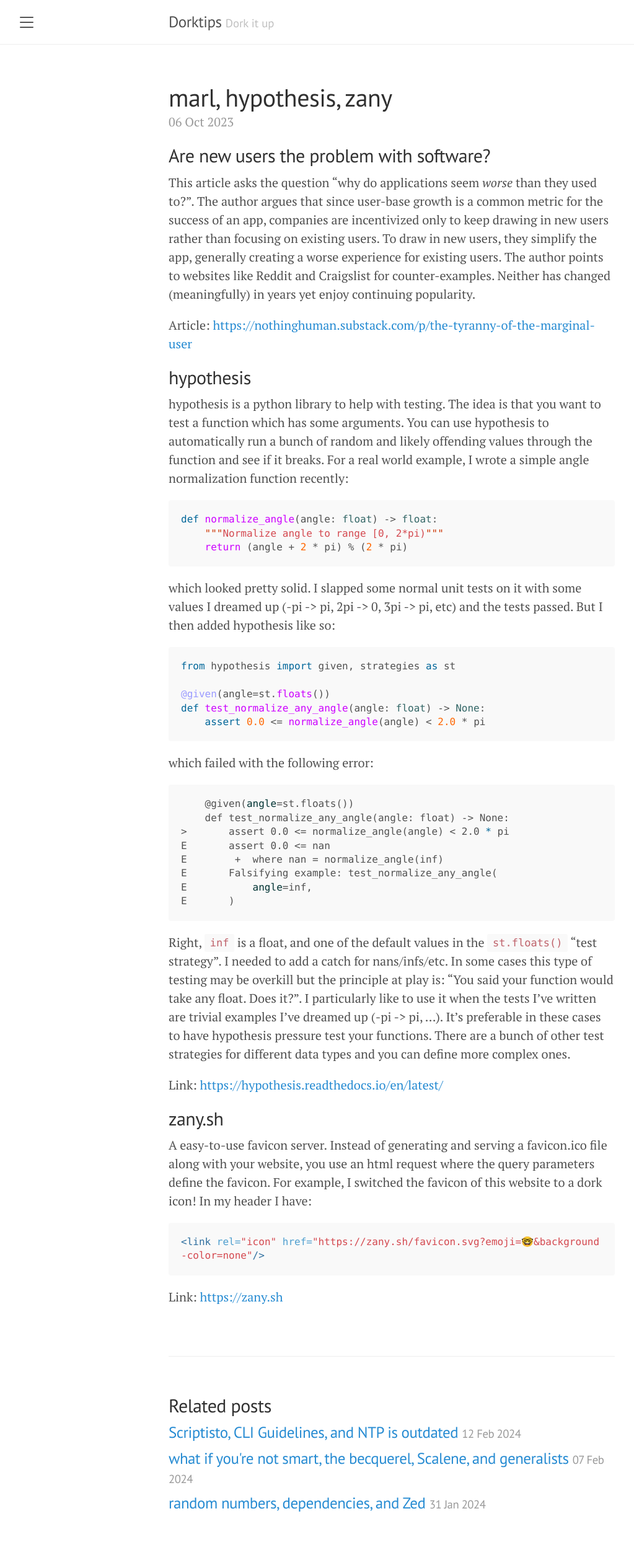
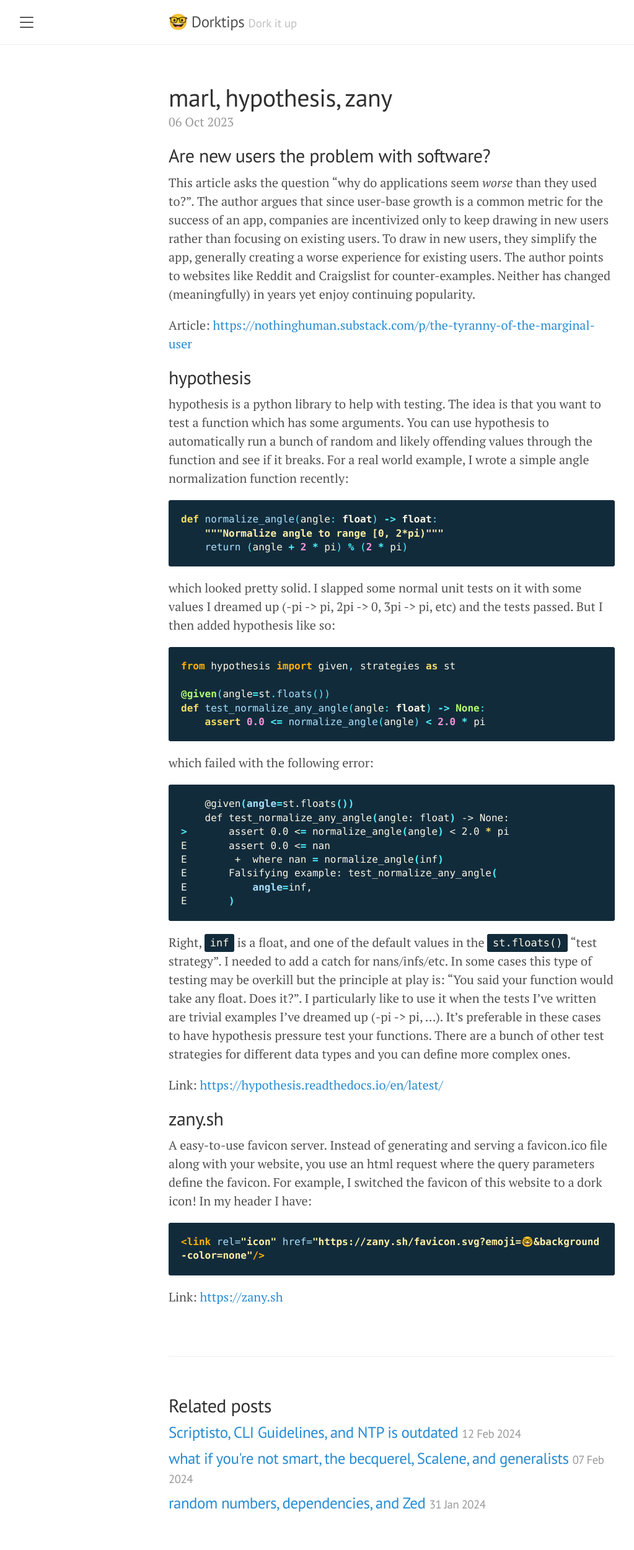
Before and after one commit to nsbruce/dorktips, a Jekyll site: the page built from _posts/2023-10-06-marl-hypothesis-zany.md, in a window 1280 px wide. Shown: the whole page at 62% size, without its empty margins (8-1031 px from the left). Built offline with Jekyll 4.4.1, drawn with Linux system fonts in a browser that asks for light colours.

Commit message:
Feat/beautify (#2)
* Trying out colors

* Minor beautifications

---------

Co-authored-by: Nicholas Bruce <nicholas.bruce@nrc-cnrc.gc.ca>

```diff
--- a/_layouts/default.html
+++ b/_layouts/default.html
@@ -13,7 +13,7 @@
       <div class="masthead">
         <div class="container">
           <h3 class="masthead-title">
-            <a href="{{ site.baseurl }}/" title="Home">{{ site.title }}</a>
+            <a href="{{ site.baseurl }}/" title="Home">🤓 {{ site.title }}</a>
             <small>{{ site.tagline }}</small>
           </h3>
         </div>
--- a/public/css/poole.css
+++ b/public/css/poole.css
@@ -155,8 +155,8 @@ pre {
 code {
   padding: .25em .5em;
   font-size: 85%;
-  color: #bf616a;
-  background-color: #f9f9f9;
+  color: #faf6e4;
+  background-color: #122b3b;
   border-radius: 3px;
 }
 pre {
--- a/public/css/syntax.css
+++ b/public/css/syntax.css
@@ -1,65 +1,176 @@
-.highlight .hll { background-color: #ffc; }
-.highlight .c { color: #999; } /* Comment */
-.highlight .err { color: #a00; background-color: #faa } /* Error */
-.highlight .k { color: #069; } /* Keyword */
-.highlight .o { color: #555 } /* Operator */
-.highlight .cm { color: #09f; font-style: italic } /* Comment.Multiline */
-.highlight .cp { color: #099 } /* Comment.Preproc */
-.highlight .c1 { color: #999; } /* Comment.Single */
-.highlight .cs { color: #999; } /* Comment.Special */
-.highlight .gd { background-color: #fcc; border: 1px solid #c00 } /* Generic.Deleted */
-.highlight .ge { font-style: italic } /* Generic.Emph */
-.highlight .gr { color: #f00 } /* Generic.Error */
-.highlight .gh { color: #030; } /* Generic.Heading */
-.highlight .gi { background-color: #cfc; border: 1px solid #0c0 } /* Generic.Inserted */
-.highlight .go { color: #aaa } /* Generic.Output */
-.highlight .gp { color: #009; } /* Generic.Prompt */
-.highlight .gs { } /* Generic.Strong */
-.highlight .gu { color: #030; } /* Generic.Subheading */
-.highlight .gt { color: #9c6 } /* Generic.Traceback */
-.highlight .kc { color: #069; } /* Keyword.Constant */
-.highlight .kd { color: #069; } /* Keyword.Declaration */
-.highlight .kn { color: #069; } /* Keyword.Namespace */
-.highlight .kp { color: #069 } /* Keyword.Pseudo */
-.highlight .kr { color: #069; } /* Keyword.Reserved */
-.highlight .kt { color: #078; } /* Keyword.Type */
-.highlight .m { color: #f60 } /* Literal.Number */
-.highlight .s { color: #d44950 } /* Literal.String */
-.highlight .na { color: #4f9fcf } /* Name.Attribute */
-.highlight .nb { color: #366 } /* Name.Builtin */
-.highlight .nc { color: #0a8; } /* Name.Class */
-.highlight .no { color: #360 } /* Name.Constant */
-.highlight .nd { color: #99f } /* Name.Decorator */
-.highlight .ni { color: #999; } /* Name.Entity */
-.highlight .ne { color: #c00; } /* Name.Exception */
-.highlight .nf { color: #c0f } /* Name.Function */
-.highlight .nl { color: #99f } /* Name.Label */
-.highlight .nn { color: #0cf; } /* Name.Namespace */
-.highlight .nt { color: #2f6f9f; } /* Name.Tag */
-.highlight .nv { color: #033 } /* Name.Variable */
-.highlight .ow { color: #000; } /* Operator.Word */
-.highlight .w { color: #bbb } /* Text.Whitespace */
-.highlight .mf { color: #f60 } /* Literal.Number.Float */
-.highlight .mh { color: #f60 } /* Literal.Number.Hex */
-.highlight .mi { color: #f60 } /* Literal.Number.Integer */
-.highlight .mo { color: #f60 } /* Literal.Number.Oct */
-.highlight .sb { color: #c30 } /* Literal.String.Backtick */
-.highlight .sc { color: #c30 } /* Literal.String.Char */
-.highlight .sd { color: #c30; font-style: italic } /* Literal.String.Doc */
-.highlight .s2 { color: #c30 } /* Literal.String.Double */
-.highlight .se { color: #c30; } /* Literal.String.Escape */
-.highlight .sh { color: #c30 } /* Literal.String.Heredoc */
-.highlight .si { color: #a00 } /* Literal.String.Interpol */
-.highlight .sx { color: #c30 } /* Literal.String.Other */
-.highlight .sr { color: #3aa } /* Literal.String.Regex */
-.highlight .s1 { color: #c30 } /* Literal.String.Single */
-.highlight .ss { color: #fc3 } /* Literal.String.Symbol */
-.highlight .bp { color: #366 } /* Name.Builtin.Pseudo */
-.highlight .vc { color: #033 } /* Name.Variable.Class */
-.highlight .vg { color: #033 } /* Name.Variable.Global */
-.highlight .vi { color: #033 } /* Name.Variable.Instance */
-.highlight .il { color: #f60 } /* Literal.Number.Integer.Long */
-
-.css .o,
-.css .o + .nt,
-.css .nt + .nt { color: #999; }
+.highlight table td { padding: 5px; }
+.highlight table pre { margin: 0; }
+.highlight {
+  color: #faf6e4;
+  background-color: #122b3b;
+}
+.highlight .gl {
+  color: #dee5e7;
+  background-color: #4e5d62;
+}
+.highlight .gp {
+  color: #a8e1fe;
+  font-weight: bold;
+}
+.highlight .c, .highlight .ch, .highlight .cd, .highlight .cm, .highlight .cpf, .highlight .c1, .highlight .cs {
+  color: #6c8b9f;
+  font-style: italic;
+}
+.highlight .cp {
+  color: #b2fd6d;
+  font-weight: bold;
+}
+.highlight .err {
+  color: #fefeec;
+  background-color: #cc0000;
+}
+.highlight .gr {
+  color: #cc0000;
+  font-weight: bold;
+  font-style: italic;
+}
+.highlight .k, .highlight .kd, .highlight .kv {
+  color: #f6dd62;
+  font-weight: bold;
+}
+.highlight .o, .highlight .ow {
+  color: #4df4ff;
+  font-weight: bold;
+}
+.highlight .p, .highlight .pi {
+  color: #4df4ff;
+}
+.highlight .gd {
+  color: #cc0000;
+}
+.highlight .gi {
+  color: #b2fd6d;
+}
+.highlight .ge {
+  font-style: italic;
+}
+.highlight .gs {
+  font-weight: bold;
+}
+.highlight .gt {
+  color: #dee5e7;
+  background-color: #4e5d62;
+}
+.highlight .kc {
+  color: #f696db;
+  font-weight: bold;
+}
+.highlight .kn {
+  color: #ffb000;
+  font-weight: bold;
+}
+.highlight .kp {
+  color: #ffb000;
+  font-weight: bold;
+}
+.highlight .kr {
+  color: #ffb000;
+  font-weight: bold;
+}
+.highlight .gh {
+  color: #ffb000;
+  font-weight: bold;
+}
+.highlight .gu {
+  color: #ffb000;
+  font-weight: bold;
+}
+.highlight .kt {
+  color: #b2fd6d;
+  font-weight: bold;
+}
+.highlight .no {
+  color: #b2fd6d;
+  font-weight: bold;
+}
+.highlight .nc {
+  color: #b2fd6d;
+  font-weight: bold;
+}
+.highlight .nd {
+  color: #b2fd6d;
+  font-weight: bold;
+}
+.highlight .nn {
+  color: #b2fd6d;
+  font-weight: bold;
+}
+.highlight .bp {
+  color: #b2fd6d;
+  font-weight: bold;
+}
+.highlight .ne {
+  color: #b2fd6d;
+  font-weight: bold;
+}
+.highlight .nl {
+  color: #ffb000;
+  font-weight: bold;
+}
+.highlight .nt {
+  color: #ffb000;
+  font-weight: bold;
+}
+.highlight .m, .highlight .mb, .highlight .mf, .highlight .mh, .highlight .mi, .highlight .il, .highlight .mo, .highlight .mx {
+  color: #f696db;
+  font-weight: bold;
+}
+.highlight .ld {
+  color: #f696db;
+  font-weight: bold;
+}
+.highlight .ss {
+  color: #f696db;
+  font-weight: bold;
+}
+.highlight .s, .highlight .sb, .highlight .dl, .highlight .sd, .highlight .s2, .highlight .sh, .highlight .sx, .highlight .sr, .highlight .s1 {
+  color: #fff0a6;
+  font-weight: bold;
+}
+.highlight .sa {
+  color: #f6dd62;
+  font-weight: bold;
+}
+.highlight .se {
+  color: #4df4ff;
+  font-weight: bold;
+}
+.highlight .sc {
+  color: #4df4ff;
+  font-weight: bold;
+}
+.highlight .si {
+  color: #4df4ff;
+  font-weight: bold;
+}
+.highlight .nb {
+  font-weight: bold;
+}
+.highlight .ni {
+  color: #999999;
+  font-weight: bold;
+}
+.highlight .w {
+  color: #BBBBBB;
+}
+.highlight .go {
+  color: #BBBBBB;
+}
+.highlight .nf, .highlight .fm {
+  color: #a8e1fe;
+}
+.highlight .py {
+  color: #a8e1fe;
+}
+.highlight .na {
+  color: #a8e1fe;
+}
+.highlight .nv, .highlight .vc, .highlight .vg, .highlight .vi, .highlight .vm {
+  color: #a8e1fe;
+  font-weight: bold;
+}
```
Also changed, not shown: Gemfile.lock.
